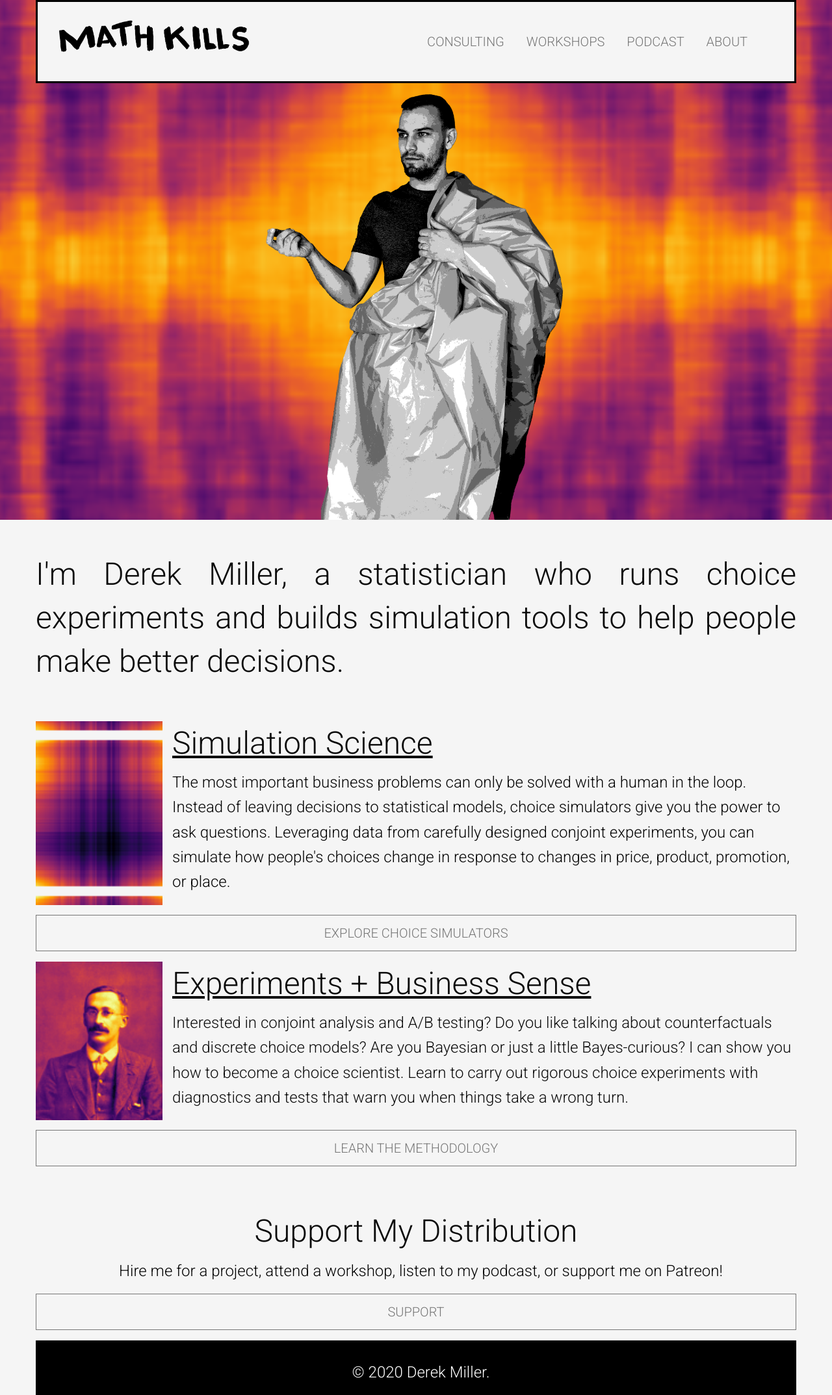
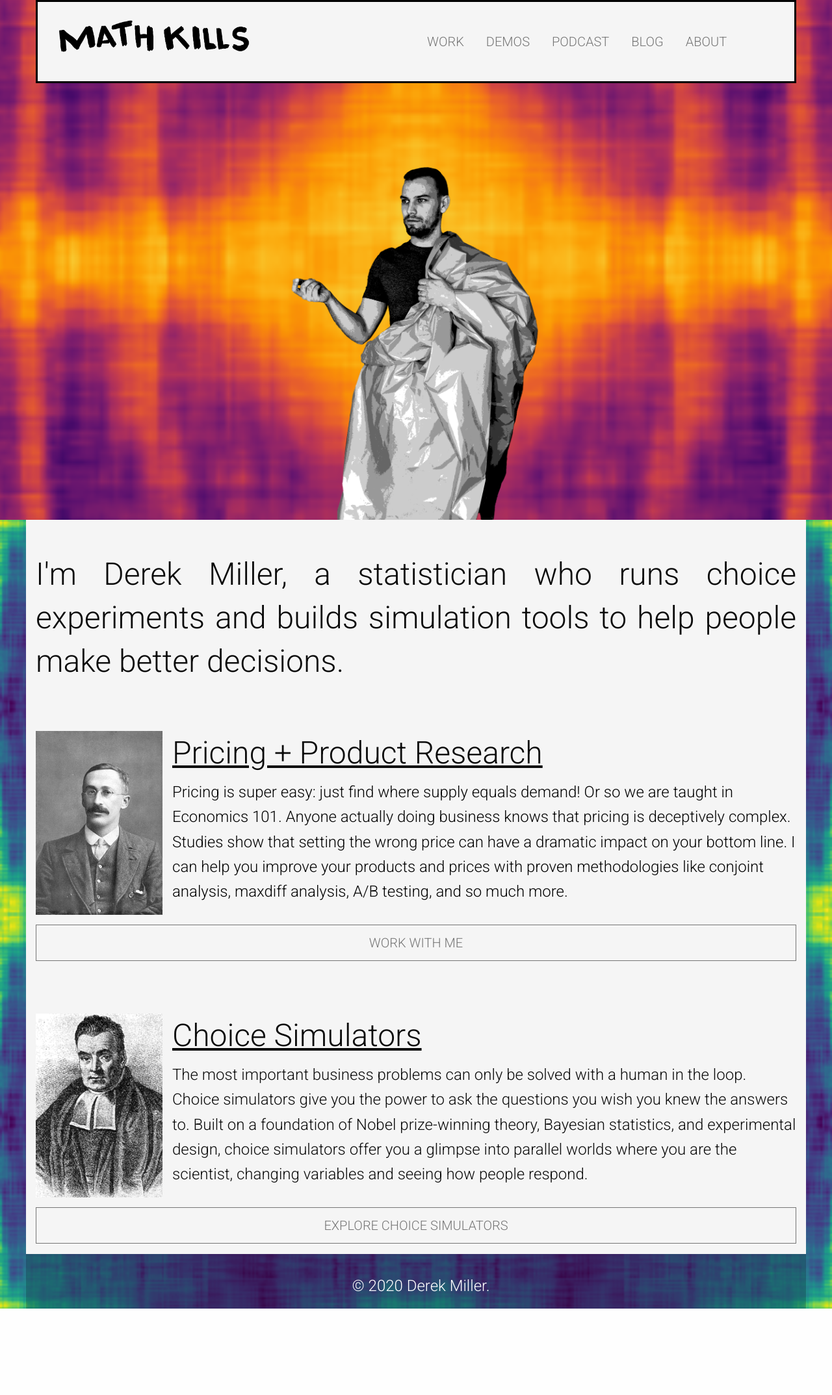
Before and after one commit to mathkills/mathkills.github.io, a plain HTML site: page index.html in a window 1280 px wide. Shown: the whole page at 65% size. After the commit the page ends 2014 px from the top, so only its background shows below. Drawn offline with Linux system fonts and the light colour scheme.

Commit message:
Finally a home page I feel good about

```diff
--- a/home.css
+++ b/home.css
@@ -4,13 +4,14 @@ html {
 
 body {
   height: 100%;
-  background-image: url('static/images/multibayes_inferno.png');
+}
+
+.bigback {
+  background-image: url('static/images/background_viridis.png');
   background-repeat: repeat;
-  background-size: 50rem;
   background-position: center;
-  background-blend-mode: normal;
   background-attachment: scroll;
-  background-color: #f5f5f5;
+  background-size: cover;
 }
 
 .bigimg {
@@ -18,7 +19,8 @@ body {
   background-image: url('static/images/derek1.png'), url('static/images/bayesbayes_inferno.png');
   background-repeat: no-repeat;
   background-position: bottom, center;
-  background-size: 30rem, 300rem;
+  background-attachment: fixed, scroll;
+  background-size: auto 70%, 300rem;
 }
 
 .derkle {
--- a/index.html
+++ b/index.html
@@ -26,17 +26,22 @@
                     <ul class="menu">
                         <li>
                             <a href="work.html" class="clear button secondary large">
-                                CONSULTING
+                                WORK
                             </a>
                         </li>
                         <li>
                             <a href="404.html" class="clear button secondary large">
-                                WORKSHOPS
+                                DEMOS
                             </a>
                         </li>
                         <li>
                             <a href="404.html" class="clear button secondary large">
                                 PODCAST
+                            </a>
+                        </li>
+                        <li>
+                            <a href="404.html" class="clear button secondary large">
+                                BLOG
                             </a>
                         </li>
                         <li>
@@ -48,8 +53,17 @@
                 </div>
             </div>
         </div>
+        <div class="grid-container" style="position: bottom;">
+            <div class="grid-x" style="padding-bottom: 50px;">
+                <div class="cell auto">
+                    <h1 style="text-align: justify; text-justify: inter-word;">
+                    </h1>
+                </div>
+            </div>
+        </div>
     </div>
 
+    <div class="bigback">
     <div class="grid-container" style="background-color: rgba(245, 245, 245, 1); padding-top: 50px;">
         <div class="grid-x" style="padding-bottom: 50px;">
             <div class="cell auto">
@@ -58,58 +72,44 @@
                 </h1>
             </div>
         </div>
-        <div class="grid-x">
-             <div class="cell small-2" style="background-image: url('static/images/compressedbayes_inferno.png'); background-size: 20rem; background-position: center;">
+        <div class="grid-x" style="padding-top: 15px;">
+             <div class="cell small-2" style="background-image: url('static/images/William_Sealy_Gosset.jpg'); background-repeat: no-repeat; background-size: cover; background-position: center; background-color: black;">
             </div>
             <div class="cell auto">
                 <h1 style="text-align: left; padding-left: 15px; text-decoration: underline;">
-                    Simulation Science
+                    Pricing + Product Research
                 </h1>
                 <p style="color: black;">
-                    The most important business problems can only be solved with a human in the loop. Instead of leaving decisions to statistical models, choice simulators give you the power to ask questions. Leveraging data from carefully designed conjoint experiments, you can simulate how people's choices change in response to changes in price, product, promotion, or place.
+                    Pricing is super easy: just find where supply equals demand! Or so we are taught in Economics 101. Anyone actually doing business knows that pricing is deceptively complex. Studies show that setting the wrong price can have a dramatic impact on your bottom line. I can help you improve your products and prices with proven methodologies like conjoint analysis, maxdiff analysis, A/B testing, and so much more.
                 </p>
             </div>
         </div>
         <div class="grid-x">
             <div class="cell auto" style="padding-top: 15px;">
-                <a class="hollow button large secondary expanded">EXPLORE CHOICE SIMULATORS</a>
+                <a class="hollow button large secondary expanded">WORK WITH ME</a>
             </div>
         </div>
-        <div class="grid-x">
-            <div class="cell small-2" style="background-image: url('static/images/multistudent_inferno.png'); background-size: 70rem; background-position: center;">
+        <div class="grid-x" style="padding-top: 65px;">
+            <div class="cell small-2" style="background-image: url('static/images/Thomas_Bayes.gif'); background-size: cover; background-position: center;">
             </div>
             <div class="cell auto">
                 <h1 style="text-align: left; padding-left: 15px; text-decoration: underline;">
-                    Experiments + Business Sense
+                    Choice Simulators
                 </h1>
                 <p>
-                    Interested in conjoint analysis and A/B testing? Do you like talking about counterfactuals and discrete choice models? Are you Bayesian or just a little Bayes-curious? I can show you how to become a choice scientist. Learn to carry out rigorous choice experiments with diagnostics and tests that warn you when things take a wrong turn.
+                    The most important business problems can only be solved with a human in the loop. Choice simulators give you the power to ask the questions you wish you knew the answers to. Built on a foundation of Nobel prize-winning theory, Bayesian statistics, and experimental design, choice simulators offer you a glimpse into parallel worlds where you are the scientist, changing variables and seeing how people respond.
                 </p>
             </div>
         </div>
         <div class="grid-x" style="padding-top: 15px;">
             <div class="cell auto">
-                <a class="hollow button large secondary expanded">LEARN THE METHODOLOGY</a>
-            </div>
-        </div>
-
-        <div class="grid-x">
-            <div class="cell auto">
-                <h1 style="text-align: center; padding-top: 50px;">
-                    Support My Distribution
-                </h1>
-                <p style="color: black; text-align: center;">
-                    Hire me for a project, attend a workshop, listen to my podcast, or support me on Patreon!
-                </p>
-                <a href="404.html" class="hollow button secondary large expanded">
-                    SUPPORT
-                </a>
+                <a class="hollow button large secondary expanded">EXPLORE CHOICE SIMULATORS</a>
             </div>
         </div>
     </div>
 
-    <div class="grid-container">
-        <div class="grid-x" style="padding-top: 30px; background-color: black;">
+    <div class="grid-container" style="background-color: rgba(0,0,0,.2);">
+        <div class="grid-x" style="padding-top: 30px;">
             <div class="cell auto" style="text-align: center; color: white;">
                 <p>
                     &#169 2020 Derek Miller.
@@ -117,6 +117,7 @@
             </div>
         </div>
     </div>
+    </div>
 
 </body>
 
```
Also changed, not shown: static/images/background_inferno.png (added), static/images/background_viridis.png (added), static/images/student_viridis.png (added), 2 other files.
